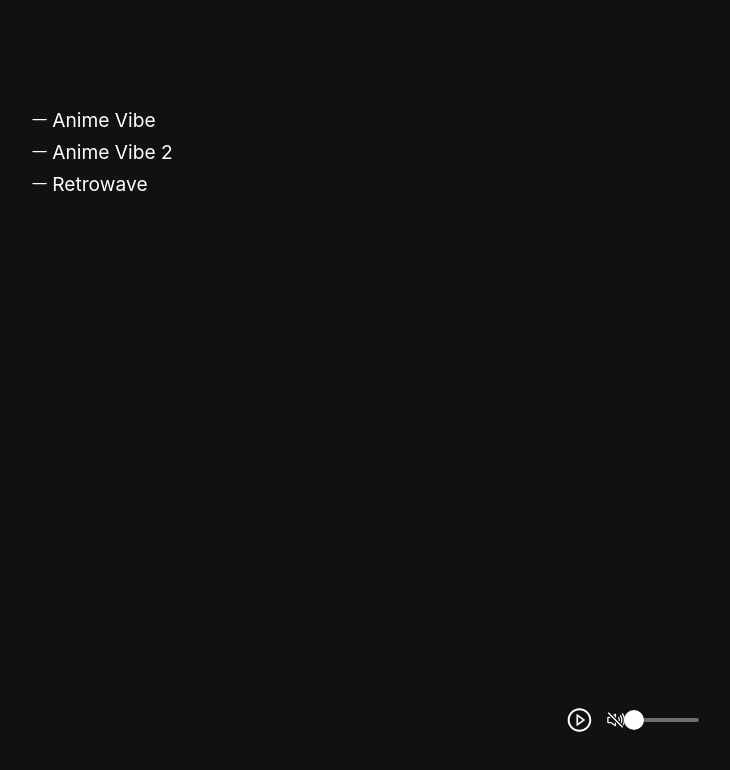
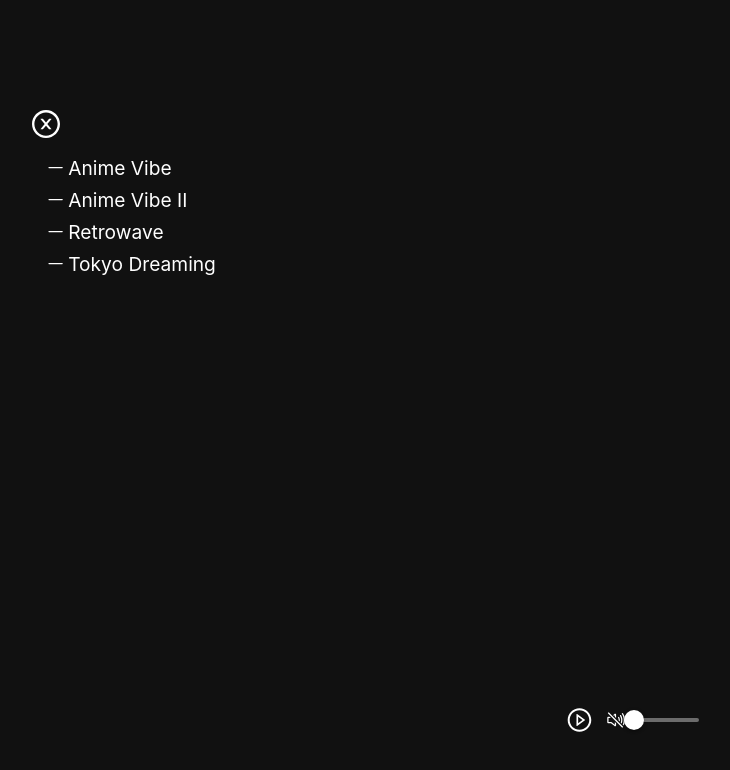
Before and after one commit to PatrickValera/16_studifi, a Next.js app in the folder frontend/: page / in a window 1280 px wide. Shown: the top 770 px of the page, without its empty margins (2-732 px from the left). Built offline with nearby package versions, Linux system fonts and the light colour scheme.

Commit message:
add station | hide nav button

```diff
--- a/frontend/components/Radio/RadioStations.js
+++ b/frontend/components/Radio/RadioStations.js
@@ -1,36 +1,82 @@
-import React from 'react'
+import React, { useState } from 'react'
 import { Box, Button, Paper, Stack } from '@mui/material'
-import { BsDashLg } from 'react-icons/bs'
-const RadioStations = ({ radioStations, setVideoSrc, setAudioSrc, setMuted, setPlaying, setVolume }) => {
+import { BsDashLg, BsMusicNoteList } from 'react-icons/bs'
+import { AiOutlineCloseCircle } from 'react-icons/ai'
+const RadioStations = ({
+  radioStations,
+  setVideoSrc,
+  setAudioSrc,
+  setMuted,
+  setPlaying,
+  setVolume,
+  playing,
+}) => {
+  const [listOpen, setListOpen] = useState(true)
+
   return (
-        <Box className='radio-stations-container'
-            sx={{ position: 'fixed', height: '100%', p: 1, pl: 4, top: '100px', zIndex: '100' }}>
-            <Stack spacing={1} direction='column'>
+    <Box
+      className='radio-stations-container'
+      sx={{
+        position: 'fixed',
+        height: '100%',
+        p: 1,
+        pl: 4,
+        top: '100px',
+        zIndex: '100',
+      }}
+    >
+      <Button
+        variant='text'
+        sx={{ color: 'white', fontSize: '2rem', minWidth: '0', p: 0, mb: 2 }}
+        onClick={() => setListOpen((state) => !state)}
+      >
+        {!listOpen ? <BsMusicNoteList /> : <AiOutlineCloseCircle />}
+      </Button>
+      <Stack
+        spacing={1}
+        direction='column'
+        sx={{
+          height: `${listOpen ? '50vh' : '0'}`,
+          overflow: 'scroll',
+          pl: 2,
+          transition: 'all 300ms ease-in-out',
+        }}
+      >
         {radioStations.map((station, index) => (
-                    <Paper elevation={0} sx={[
+          <Paper
+            elevation={0}
+            sx={[
               {
                 bgcolor: 'transparent',
                 color: 'white',
                 fontSize: '1.2rem',
                 cursor: 'pointer',
                 display: 'flex',
-                            alignItems: 'center'
+                alignItems: 'center',
               },
               {
                 '&:hover': {
-                                color: 'red'
-                            }
-                        }]}
-                        key={index} onClick={() => {
+                  color: 'red',
+                },
+              },
+            ]}
+            key={index}
+            onClick={() => {
               setVideoSrc(station.video)
               setAudioSrc(station.audio)
-                            setPlaying(false)
+              setMuted(false)
+              if (playing) setPlaying(false)
+              else {
+                // setPlaying(false)
                 setPlaying(true)
-                            setMuted(false)
-                        }}><BsDashLg style={{ marginRight: '3px' }} />{station.name}</Paper>
+              }
+            }}
+          >
+            <BsDashLg style={{ marginRight: '3px' }} />
+            {station.name}
+          </Paper>
         ))}
       </Stack>
-
     </Box>
   )
 }
--- a/frontend/components/Radio/RadioVideo.js
+++ b/frontend/components/Radio/RadioVideo.js
@@ -2,15 +2,9 @@ import { Box } from '@mui/material'
 import React, { useEffect, useRef, useState } from 'react'
 import ReactPlayer from 'react-player/youtube'
 
-const RadioVideo = ({ videoSrc, audioSrc, playing, muted, volume }) => {
-
+const RadioVideo = ({ videoSrc, audioSrc, playing, muted, volume,setPlaying }) => {
   const [loaded, setLoaded] = useState(false)
-    // const audio = useRef()
-
-    // useEffect(() => {
-    //     if (playing) audio.current.play()
-    //     else audio.current.pause()
-    // }, [playing])
+  const vidPlayer = useRef()
 
   useEffect(() => {
     setLoaded(false)
@@ -18,11 +12,12 @@ const RadioVideo = ({ videoSrc, audioSrc, playing, muted, volume }) => {
 
   useEffect(() => {
     console.log('volume: ', volume)
-        // audio.current.volume = volume
   }, [volume])
 
   return (
-        <Box className='video-container' sx={{ position: 'relative' }}
+    <Box
+      className='video-container'
+      sx={{ position: 'relative' }}
       onClick={(e) => {
         e.stopPropagation()
       }}
@@ -33,33 +28,65 @@ const RadioVideo = ({ videoSrc, audioSrc, playing, muted, volume }) => {
         playing={playing}
         url={audioSrc}
         volume={volume}
-                mute={muted}
+        muted={muted}
       />
       {/* ============== VIDEO ============== */}
       <ReactPlayer
+        ref={vidPlayer}
         className='video-iframe'
         loop={true}
         muted={true}
         playing={playing}
         url={videoSrc}
         onProgress={(x) => {
+          // console.log(x)
           if (x.playedSeconds > 1 && !loaded) {
             setLoaded(true)
           }
+          if (x.playedSeconds > vidPlayer.current.getDuration() - 20) {
+            vidPlayer.current.seekTo(1, 'seconds')
+          }
         }}
+        onPause={() => setPlaying(false)}
       />
-            {/* ============== AUDIO ============== */}
-            {/* <Box sx={{ zIndex:'900',position:'fixed',bottom:'40vh',display:{xs:'flex',md:'none'},width:'100%',justifyContent:'center' }}>
-                <audio controls ref={audio} autoPlay src='/testaudio.mp3' type="audio/mpeg" ></audio>
-            </Box> */}
 
-            <Box className='video-player-overlay' sx={{ position: 'absolute', display: 'flex', flexDirection: 'column', width: '100%', top: '0', bottom: '0', bgcolor: `${loaded ? 'none' : '#111'}`, transition: 'all 300ms ease-in' }}
+      <Box
+        className='video-player-overlay'
+        sx={{
+          position: 'absolute',
+          display: 'flex',
+          flexDirection: 'column',
+          width: '100%',
+          top: '0',
+          bottom: '0',
+          bgcolor: `${loaded ? 'none' : '#111'}`,
+          transition: 'all 300ms ease-in',
+        }}
         onClick={(e) => e.stopPropagation()}
       >
-                <Box className='overlay-header' sx={{ flex: '60px 0 0', bgcolor: '#111', opacity: `${playing ? '.1' : '1'}`, top: '0', transition: `all ${playing ? '350ms ease-in' : '120ms ease-out'}` }}></Box>
+        <Box
+          className='overlay-header'
+          sx={{
+            flex: '60px 0 0',
+            bgcolor: '#111',
+            opacity: `${playing ? '0' : '1'}`,
+            top: '0',
+            transition: `all ${playing ? '350ms ease-in' : '120ms ease-out'}`,
+          }}
+        ></Box>
         <Box className='overlay-body' sx={{ flexGrow: '1' }}></Box>
-                <Box className='overlay-footer' sx={{ flex: '20vh 0 0', bgcolor: '#111', opacity: `${playing ? '0' : '1'}`, boxSizing: 'content-box', bottom: '0', pb: { xs: '10vh', sx: '5vh', md: '0' }, transition: `all ${playing ? '350ms ease-in' : '0ms ease-out'}` }}></Box>
-
+        <Box
+          className='overlay-footer'
+          sx={{
+            flex: '20vh 0 0',
+            bgcolor: '#111',
+            opacity: `${playing ? '0' : '1'}`,
+            boxSizing: 'content-box',
+            bottom: '0',
+            pb: { xs: '10vh', sx: '5vh', md: '0' },
+            transition: `all ${playing ? '350ms ease-in' : '0ms ease-out'}`,
+          }}
+        ></Box>
       </Box>
     </Box>
   )
--- a/frontend/data/radioStations.js
+++ b/frontend/data/radioStations.js
@@ -3,12 +3,17 @@ const radioStations = [{
     video: 'https://www.youtube.com/embed/6Y2aEZ-BBGQ?autoplay=1&start=0',
     audio: 'https://www.youtube.com/embed/6Y2aEZ-BBGQ?autoplay=1&mute=1&start=0',
 }, {
-    name: 'Anime Vibe 2',
+    name: 'Anime Vibe II',
     video: 'https://www.youtube.com/embed/CUZgFxseyGo?autoplay=1&start=0',
     audio: 'https://www.youtube.com/embed/CUZgFxseyGo?autoplay=1&mute=1&start=0'
 }, {
     name: 'Retrowave',
-    video: 'https://www.youtube.com/embed/BfCgF10C58Q?autoplay=1&start=0',
-    audio: 'https://www.youtube.com/watch?v=5qap5aO4i9A&ab_channel=LofiGirl'
+    video: 'https://www.youtube.com/embed/DKBcDzAvbXU?autoplay=1&start=2',
+    audio: 'https://www.youtube.com/embed/DKBcDzAvbXU?autoplay=1&start=2',
+}, {
+    name: 'Tokyo Dreaming',
+    video: 'https://www.youtube.com/embed/EC24rvm5Awk?autoplay=1&start=0',
+    audio: 'https://www.youtube.com/embed/EC24rvm5Awk?autoplay=1&start=0',
+
 }]
 export default radioStations
--- a/frontend/pages/index.js
+++ b/frontend/pages/index.js
@@ -41,6 +41,7 @@ export default function Home() {
       >
         <RadioStations
           radioStations={radioStations}
+          playing={playing}
           setVideoSrc={setVideoSrc}
           setAudioSrc={setAudioSrc}
           setMuted={setMuted}
@@ -52,6 +53,7 @@ export default function Home() {
           playing={playing}
           muted={muted}
           volume={volume}
+          setPlaying={setPlaying}
         />
         <RadioVideoController
           playing={playing}
```
Lines whose indentation alone changed are shown as unchanged.
